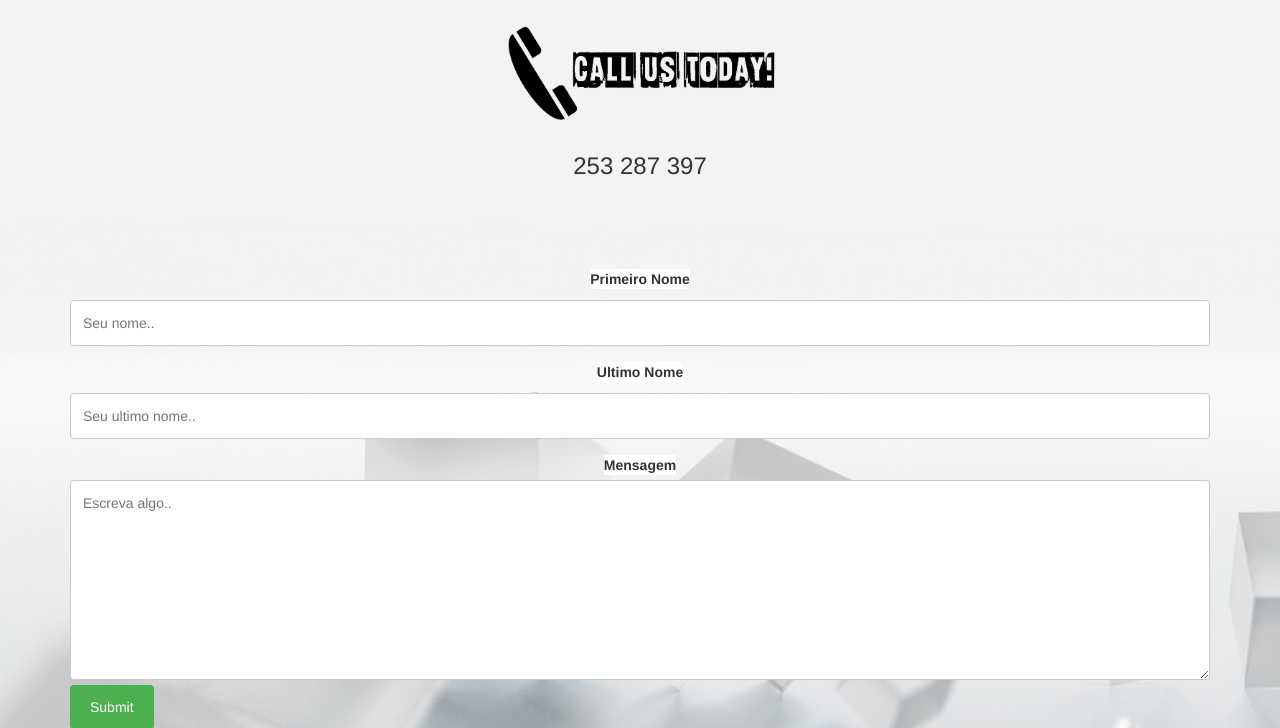
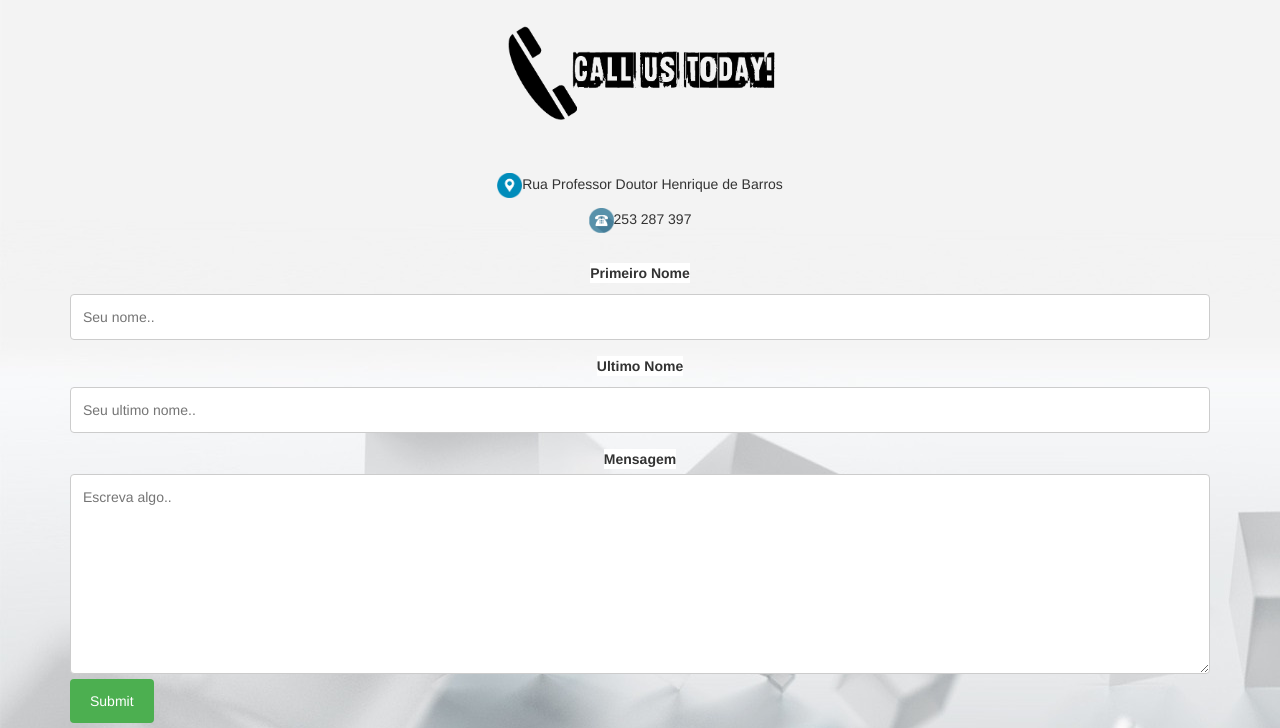
Before and after one commit to Nayorken/Apresenta-o01, a Flask app: page /contactos in a window 1280 px wide. Shown: the part 50-778 px from the top of the page. Run offline with Flask 2, Linux system fonts and the light colour scheme; parts of the project's set-up code (start-up, migrations or seed data) failed here and were passed over; some libraries are stand-ins or nearby versions.

Commit message:
Atualização (v44)

```diff
--- a/templates/contactos.html
+++ b/templates/contactos.html
@@ -50,11 +50,11 @@ input[type=submit]:hover {
 <body>
 <center>
     <img src="/static/Contacto/conta2.gif" width="300">
-    <h3>253 287 397</h3>
     <br>
     <br>
     <br>
-
+    <p><img src="/static/Contacto/dh3.png" width="25" height="25">Rua Professor Doutor Henrique de Barros</p>
+    <p><img src="/static/Contacto/dh.png" width="25" height="25">253 287 397 </p>
 </center>
 <div class="container">
     <form method="post" action="mailto:destinatario@exemplosouohugo.com">
```
Also changed, not shown: static/Contacto/dh.png (added), static/Contacto/dh2.png (added), static/Contacto/dh3.png (added).
